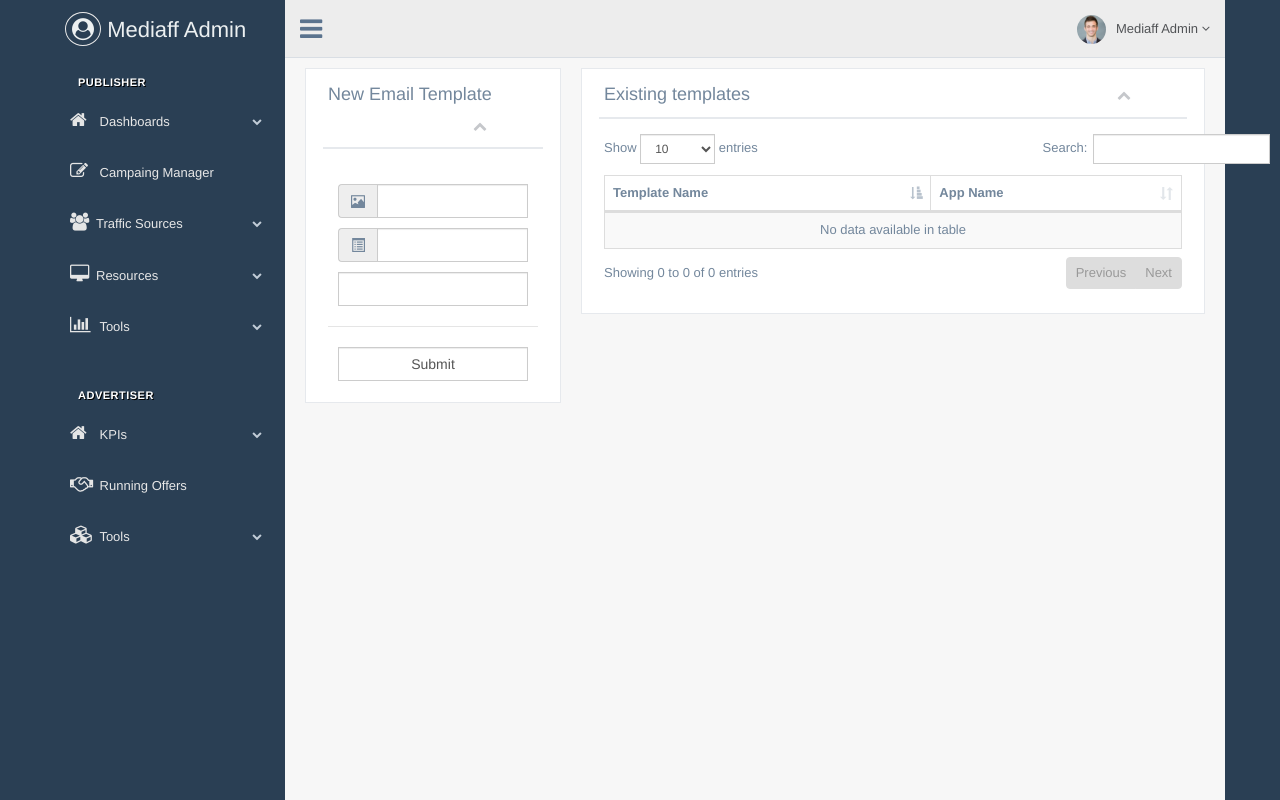
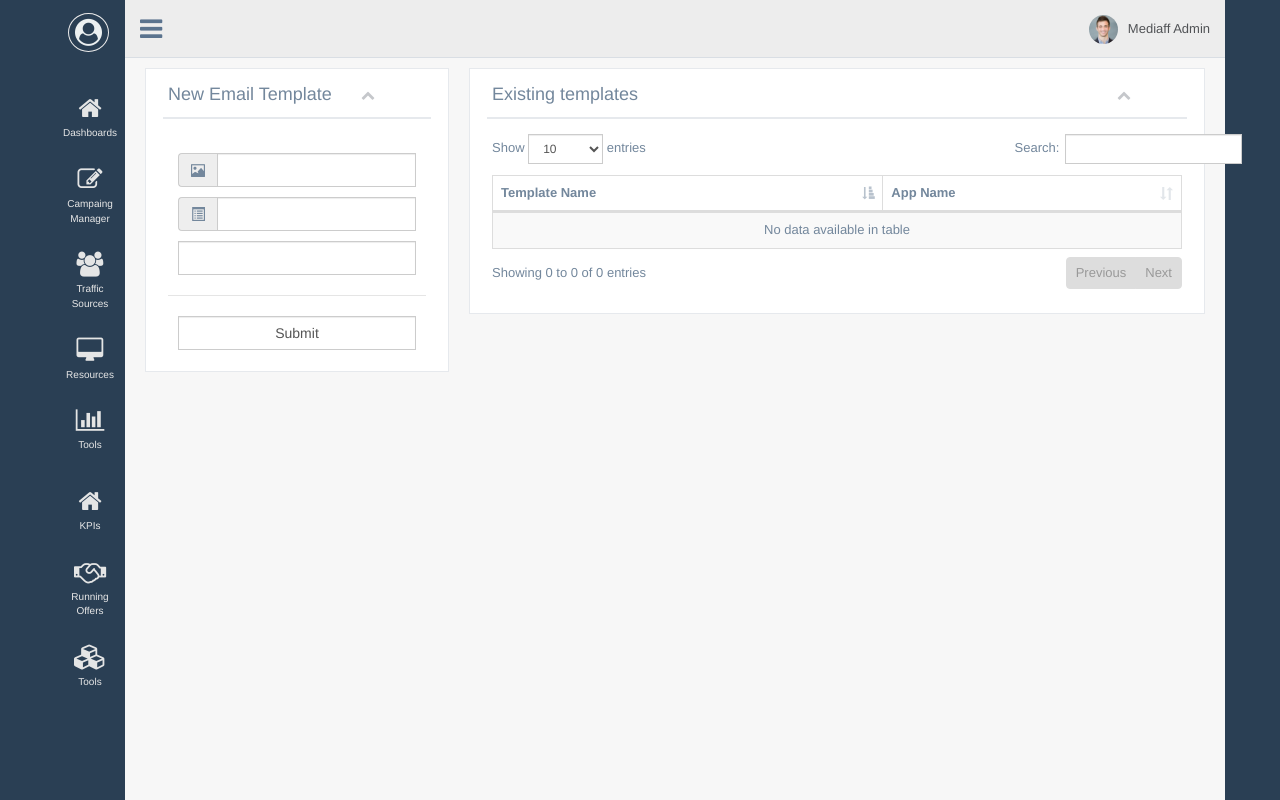
Before and after one commit to IhorKru/new_admin, a Symfony app: template templates/BackEnd/Publisher/newEmailTempl.html.twig in a window 1280 px wide. Run offline with Twig, Linux system fonts and the light colour scheme; the template is opened without the code that fills it, so the values that code supplies are empty; form fields are guessed from the names that the template uses; some libraries are stand-ins or nearby versions.

Commit message:
updated email status details

```diff
--- a/src/Controller/PublisherController.php
+++ b/src/Controller/PublisherController.php
@@ -218,7 +218,6 @@ class PublisherController extends Controller
                 if($adk_process->isRunning()){
                     while($adk_process->isRunning()){
                     }
-                    //var_dump($command);
                 }
             } else {
                 $getcampaign = $this->get('gen.campaign');
@@ -298,8 +297,6 @@ class PublisherController extends Controller
      * @Method({"GET", "POST"})
      */
     public function emailStatsAction() {
-        //set function to update tables
-
         $em = $this ->getDoctrine() ->getManager();
         $emailstatuses = $em->getRepository('App:StatsDaily')->emailCheck();
         $monthlystats = $em->getRepository('App:StatsWeekly')->statusGraph();
--- a/templates/base.html.twig
+++ b/templates/base.html.twig
@@ -19,7 +19,7 @@
         <!-- /Yandex.Metrika counter -->
         <script type="text/javascript"> (function (d, w, c) { (w[c] = w[c] || []).push(function() { try { w.yaCounter44763925 = new Ya.Metrika({ id:44763925, clickmap:true, trackLinks:true, accurateTrackBounce:true, webvisor:true, trackHash:true, ut:"noindex" }); } catch(e) { } }); var n = d.getElementsByTagName("script")[0], s = d.createElement("script"), f = function () { n.parentNode.insertBefore(s, n); }; s.type = "text/javascript"; s.async = true; s.src = "https://mc.yandex.ru/metrika/watch.js"; if (w.opera == "[object Opera]") { d.addEventListener("DOMContentLoaded", f, false); } else { f(); } })(document, window, "yandex_metrika_callbacks"); </script> <noscript><div><img src="https://mc.yandex.ru/watch/44763925?ut=noindex" style="position:absolute; left:-9999px;" alt="" /></div></noscript> <!-- /Yandex.Metrika counter -->
     </head>
-    <body class="nav-md">
+    <body class="nav-sm">
         <div class="container body">
             <div class="main_container">
                 <div class="col-md-3 left_col menu_fixed">
```
Also changed, not shown: 1 other file.
